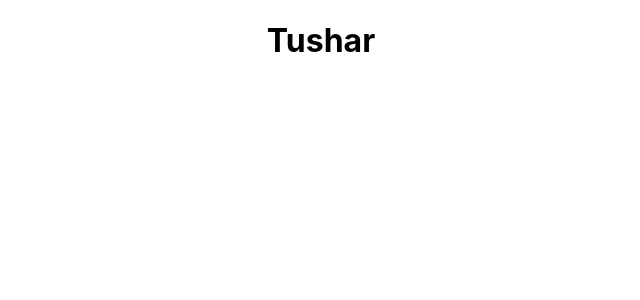
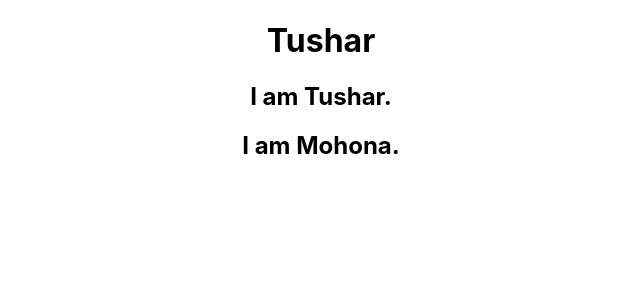
Before and after one commit to tusharkawsar/react-hello-world, a React (Create React App) app in the folder hello-world/: page / in a window 1280 px wide. Shown: the top 300 px of the page, without its empty margins (319-959 px from the left). Built offline with nearby package versions, Linux system fonts and the light colour scheme.

Commit message:
List rendering

```diff
--- a/hello-world/src/App.js
+++ b/hello-world/src/App.js
@@ -8,12 +8,14 @@ import FunctionClick from "components/FunctionClick";
 import EventBind from "components/EventBind";
 import ParentComponent from "components/ParentComponent";
 import UserGreeting from "components/UserGreeting";
+import NameList from "components/NameList";
 
 function App() {
     return (
         <div className="App">
             <h1>Tushar</h1>
-            <UserGreeting />
+            <NameList />
+            {/* <UserGreeting /> */}
             {/* <ParentComponent /> */}
             {/* <EventBind /> */}
             {/* <FunctionClick /> */}
--- /dev/null
+++ b/hello-world/src/components/NameList.js
@@ -0,0 +1,30 @@
+import React from "react";
+import Person from "components/Person";
+
+function NameList() {
+    const names = [1, 2, 3, 4];
+    const nameList = names.map((name) => (
+        <h2> {name} </h2>
+    ));
+    const persons = [
+        { name: "Tushar", id: 1 },
+        { name: "Mohona", id: 2 },
+    ];
+    const personList = persons.map((person) => (
+        <Person key={person.id} person={person} />
+    ));
+    return (
+        <div>
+            {/* <h2>{names[0]}</h2>
+            <h2>{names[1]}</h2>
+            <h2>{names[2]}</h2> */}
+            {/* {names.map((name) => (
+                <h2> {name} </h2>
+            ))} */}
+            {/* {personList} */}
+            {personList}
+        </div>
+    );
+}
+
+export default NameList;
--- /dev/null
+++ b/hello-world/src/components/Person.js
@@ -0,0 +1,12 @@
+import React from "react";
+// import nameList from "components/NameList";
+
+function Person({ person }) {
+    return (
+        <div>
+            <h2>I am {person.name}.</h2>
+        </div>
+    );
+}
+
+export default Person;
```
Also changed, not shown: 1 other file (tests, documents, lock files or other folders).
